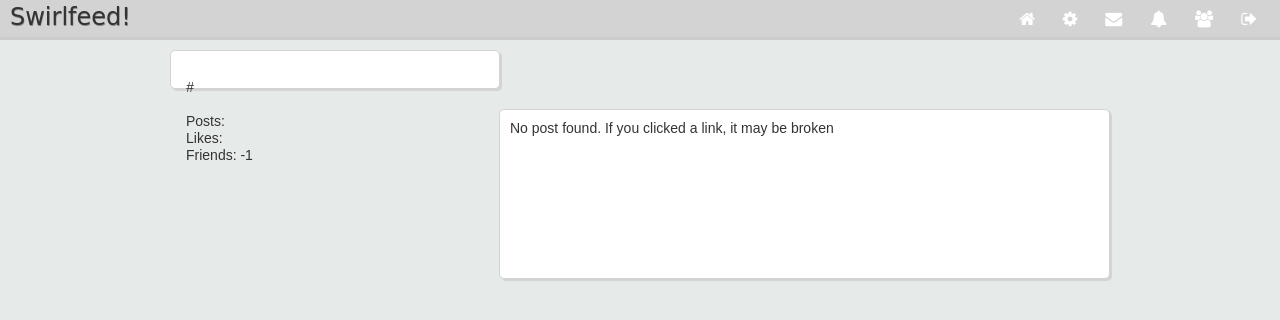
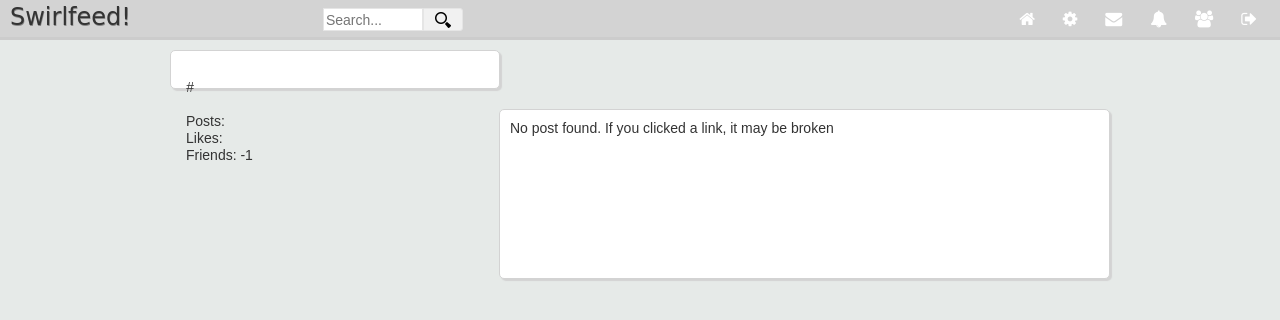
Before and after one commit to sanddc318/feedTorrent, a PHP site: page /post.php in a window 1280 px wide. Shown: the top 320 px of the page. Run offline with PHP 8.4, Linux system fonts and the light colour scheme; the visitor is signed in with stand-in values (Sample User, id 1); data that the repository does not hold is empty; some libraries are stand-ins or nearby versions; some web fonts are replaced.

Commit message:
Implementing a live search bar.

```diff
--- a/assets/css/styles.css
+++ b/assets/css/styles.css
@@ -433,3 +433,36 @@ textarea:focus { outline: 0; }
   margin: 0;
 }
 /* //////////////////////////////// */
+
+
+
+/* Live search */
+.search { margin: 8px 0 0 15%; }
+
+#search-text-input {
+  border: thin solid #e5e5e5;
+  float: left;
+  height: 23px;
+  outline: 0;
+  width: 100px;
+  border-top-right-radius: 0;
+  border-bottom-right-radius: 0;
+}
+
+.button-holder {
+  background-color: #f1f1f1;
+  border: thin solid #e5e5e5;
+  cursor: pointer;
+  float: left;
+  height: 23px;
+  text-align: center;
+  width: 40px;
+  border-top-right-radius: 3px;
+  border-bottom-right-radius: 3px;
+}
+
+.button-holder img {
+  height: 16px;
+  margin-top: 3px;
+}
+/* //////////////////////////////// */
--- a/assets/js/swirlfeed.js
+++ b/assets/js/swirlfeed.js
@@ -1,5 +1,18 @@
 $(document).ready(function() {
-  // Button for profile post
+
+  // Expands live search bar
+  $("#search-text-input").focus(function() {
+    if (window.matchMedia("(min-width: 800px)").matches) {
+      $(this).animate({width: "250px"}, 500);
+    }
+  });
+
+  // Submit live search query
+  $(".button-holder").on("click", function() {
+    document.search_form.submit();
+  });
+
+  // Button for profile posting
   $("#submit-profile-post").click(function() {
     $.ajax({
       type: "POST",
--- a/includes/header.php
+++ b/includes/header.php
@@ -42,6 +42,25 @@
     <div class="logo">
       <a href="index.php">Swirlfeed!</a>
     </div>
+
+    <div class="search">
+      <form action="search.php" method="GET" name="search_form">
+        <input type="text" onkeyup="getLiveSearchUsers(this.value, '<?php echo $loggedInUser; ?>')"
+               name="q" placeholder="Search..." autocomplete="off" id="search-text-input"
+        >
+        <div class="button-holder">
+          <img src="assets/images/icons/search-icon.png">
+        </div>
+      </form>
+
+      <div class="search-results">
+
+      </div>
+
+      <div class="search-results-footer-empty">
+
+      </div>
+    </div> <!-- /.search -->
 
     <nav>
 
```
Also changed, not shown: assets/images/icons/search-icon.png (added).
